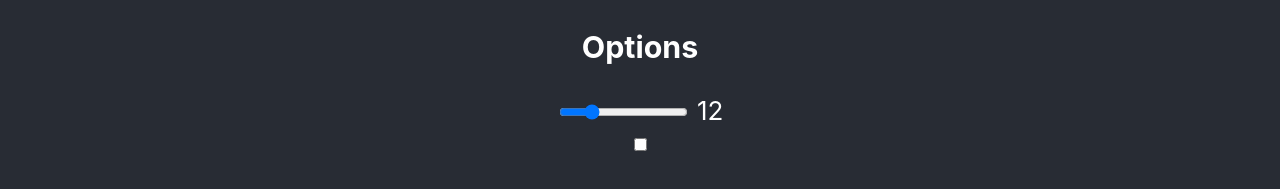
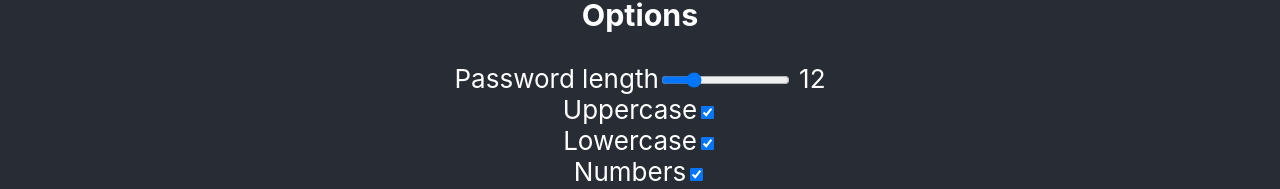
Before and after one commit to kaiopiola/OpenPasswd, a React (Create React App) app: page / in a window 1280 px wide. Shown: the part 611-800 px from the top of the page. Built offline with nearby package versions, Linux system fonts and the light colour scheme.

Commit message:
improve(keygen): manually sets pass preferences

```diff
--- a/src/components/Keygen.js
+++ b/src/components/Keygen.js
@@ -1,7 +1,26 @@
 import React, { useState } from 'react';
 
-function randomizer(pattern, size) {
-    const characters = "ABCDEFGHIJKLMNOPQRSTUVXWYZ0123456789!@#$%&*()_;.,?:{^}[~]";
+function randomizer(size, uppercase, lowercase, special, numbers) {
+    let characters = '';
+    if(uppercase==true)
+    {
+        characters += 'ABCDEFGHIJKLMNOPQRSTUVXWYZ';
+    }
+    if(lowercase==true)
+    {
+        characters += 'abcdefghijklmnopqrstuvxwyz';
+    }
+    if(numbers==true)
+    {
+        characters += '0123456789';
+    }
+    if(special==true)
+    {
+        characters += '!@#$%&*()_;.,?:{^}[~]';
+    }
+
+
+    // const characters = "ABCDEFGHIJKLMNOPQRSTUVXWYZ0123456789!@#$%&*()_;.,?:{^}[~]";
     let result = "";
     for (var i = 0; i < size; i++) {
         result += characters.charAt(Math.floor(Math.random() * characters.length));
@@ -12,19 +31,40 @@ function randomizer(pattern, size) {
 function Keygen() {
     const [result, setResult] = useState();
     const [size, setSize] = useState(12);
-    let pattern = "XXXXXXXX";
+    const [uppercase, setUppercase] = useState(true);
+    const [lowercase, setLowercase] = useState(true);
+    const [special, setSpecial] = useState(true);
+    const [numbers, setNumbers] = useState(true);
 
     return (
         <>
 
             <input type="text" value={result} />
-            <button onClick={() => setResult(randomizer(pattern, size))}>Generate new pass</button>
+            <button onClick={() => setResult(randomizer(size, uppercase, lowercase, special, numbers))}>Generate new pass</button>
 
             <div>
                 <h3>Options</h3>
+                <div>
+                    <label>Password length</label>
                     <input type="range" min="8" max="26" defaultValue='12' onChange={(e) => setSize(e.target.value)} /> <span>{size}</span>
-    <br/>
-    <input type="checkbox" id='' />
+                </div>
+
+                <div>
+                    <label>Uppercase</label>
+                    <input type="checkbox" defaultChecked onChange={(e) => setUppercase(e.target.checked)} />
+                </div>
+                <div>
+                    <label>Lowercase</label>
+                    <input type="checkbox" defaultChecked onChange={(e) => setLowercase(e.target.checked)} />
+                </div>
+                <div>
+                    <label>Numbers</label>
+                    <input type="checkbox" defaultChecked onChange={(e) => setNumbers(e.target.checked)} />
+                </div>
+                <div>
+                    <label>Special characters</label>
+                    <input type="checkbox" defaultChecked onChange={(e) => setSpecial(e.target.checked)} />
+                </div>
             </div>
         </>
     )
```
Lines whose indentation alone changed are shown as unchanged.
